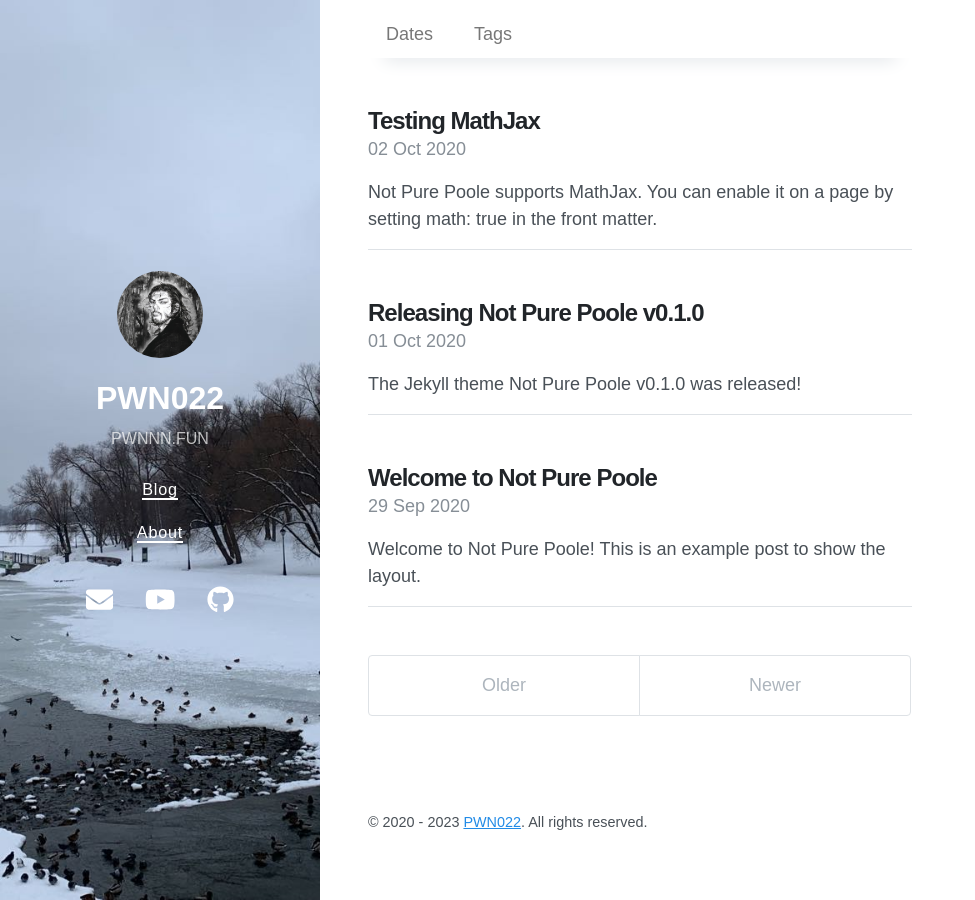
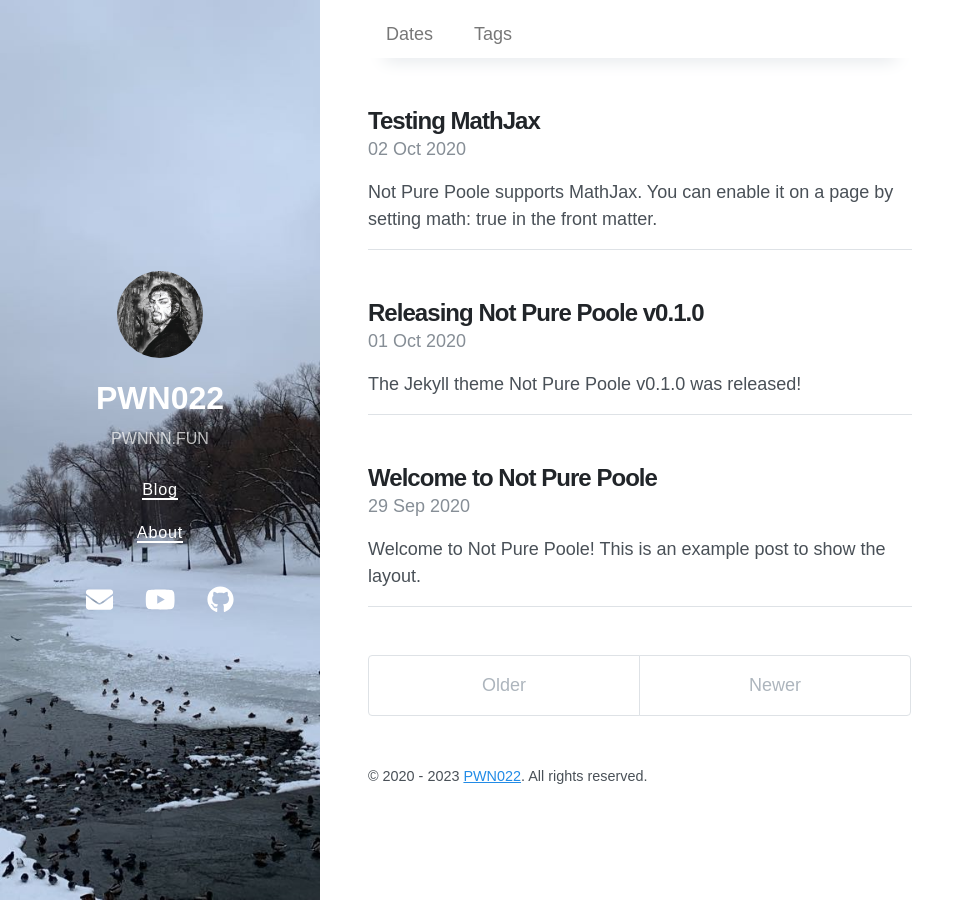
Before and after one commit to PWN022/PWN02.github.io, a Jekyll site: the page built from index.html, in a window 1280 px wide. Shown: the whole page, without its empty margins (0-975 px from the left). Built offline with Jekyll 4.4.1, drawn with Linux system fonts in a browser that asks for light colours; nearby versions of some CDN libraries; the list of posts is cut into pages by our own code.

Commit message:
Update content.html

```diff
--- a/_includes/content.html
+++ b/_includes/content.html
@@ -1,13 +1,6 @@
 <main>
   {{ content }}
 </main>
-
-<style>
-  .dibu{
-    position:absolute;
-    bottom:66px;
-  }
-</style>
 
 <footer class="footer">
   {%- assign year_from = site.posts[-1].date | date: '%Y' -%}
```
